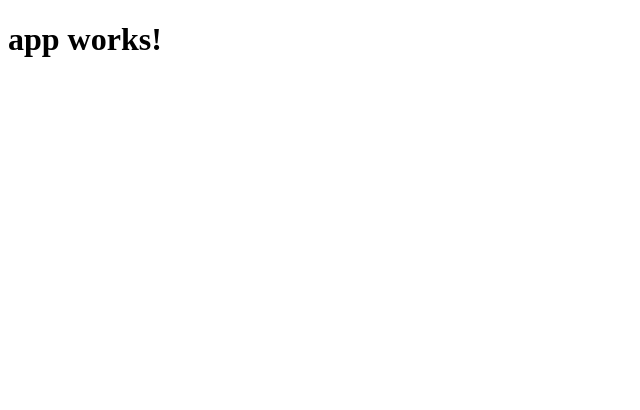
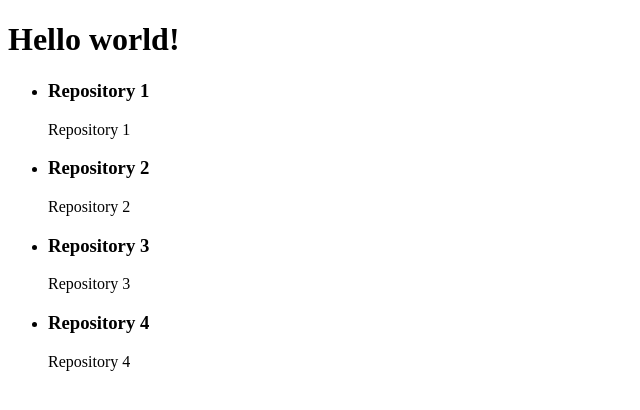
Before and after one commit to jcarloslopezl/github-repos, an Angular app: page / in a window 1280 px wide. Shown: the top 410 px of the page, without its empty margins (0-640 px from the left). Built offline with nearby package versions, Linux system fonts and the light colour scheme.

Commit message:
Adds repositories component

```diff
--- a/src/app/app.component.html
+++ b/src/app/app.component.html
@@ -1,3 +1,5 @@
 <h1>
   {{title}}
 </h1>
+
+<app-repositories></app-repositories>
--- a/src/app/app.component.ts
+++ b/src/app/app.component.ts
@@ -6,5 +6,5 @@ import { Component } from '@angular/core';
   styleUrls: ['./app.component.css']
 })
 export class AppComponent {
-  title = 'app works!';
+  title = 'Hello world!';
 }
--- a/src/app/app.module.ts
+++ b/src/app/app.module.ts
@@ -4,10 +4,12 @@ import { FormsModule } from '@angular/forms';
 import { HttpModule } from '@angular/http';
 
 import { AppComponent } from './app.component';
+import { RepositoriesComponent } from './repositories/repositories.component';
 
 @NgModule({
   declarations: [
-    AppComponent
+    AppComponent,
+    RepositoriesComponent
   ],
   imports: [
     BrowserModule,
--- /dev/null
+++ b/src/app/repositories/repositories.component.html
@@ -0,0 +1,6 @@
+<ul class="collection">
+	<li class="collection-item" *ngFor="let repo of repositories">
+		<h3>{{repo.name}}</h3>
+		<p>{{repo.description}}</p>
+	</li>
+</ul>
--- /dev/null
+++ b/src/app/repositories/repositories.component.ts
@@ -0,0 +1,23 @@
+import { Component, OnInit } from '@angular/core';
+
+@Component({
+  selector: 'app-repositories',
+  templateUrl: './repositories.component.html',
+  styleUrls: ['./repositories.component.css']
+})
+export class RepositoriesComponent implements OnInit {
+
+	repositories : any = [];
+
+  constructor() { }
+
+  ngOnInit() {
+  	this.repositories = [
+  		{ name: "Repository 1", description: "Repository 1" },
+  		{ name: "Repository 2", description: "Repository 2" },
+  		{ name: "Repository 3", description: "Repository 3" },
+  		{ name: "Repository 4", description: "Repository 4" },
+  	];
+  }
+
+}
```
Also changed, not shown: src/app/repositories/repositories.component.css (added), 1 other file (tests, documents, lock files or other folders).
